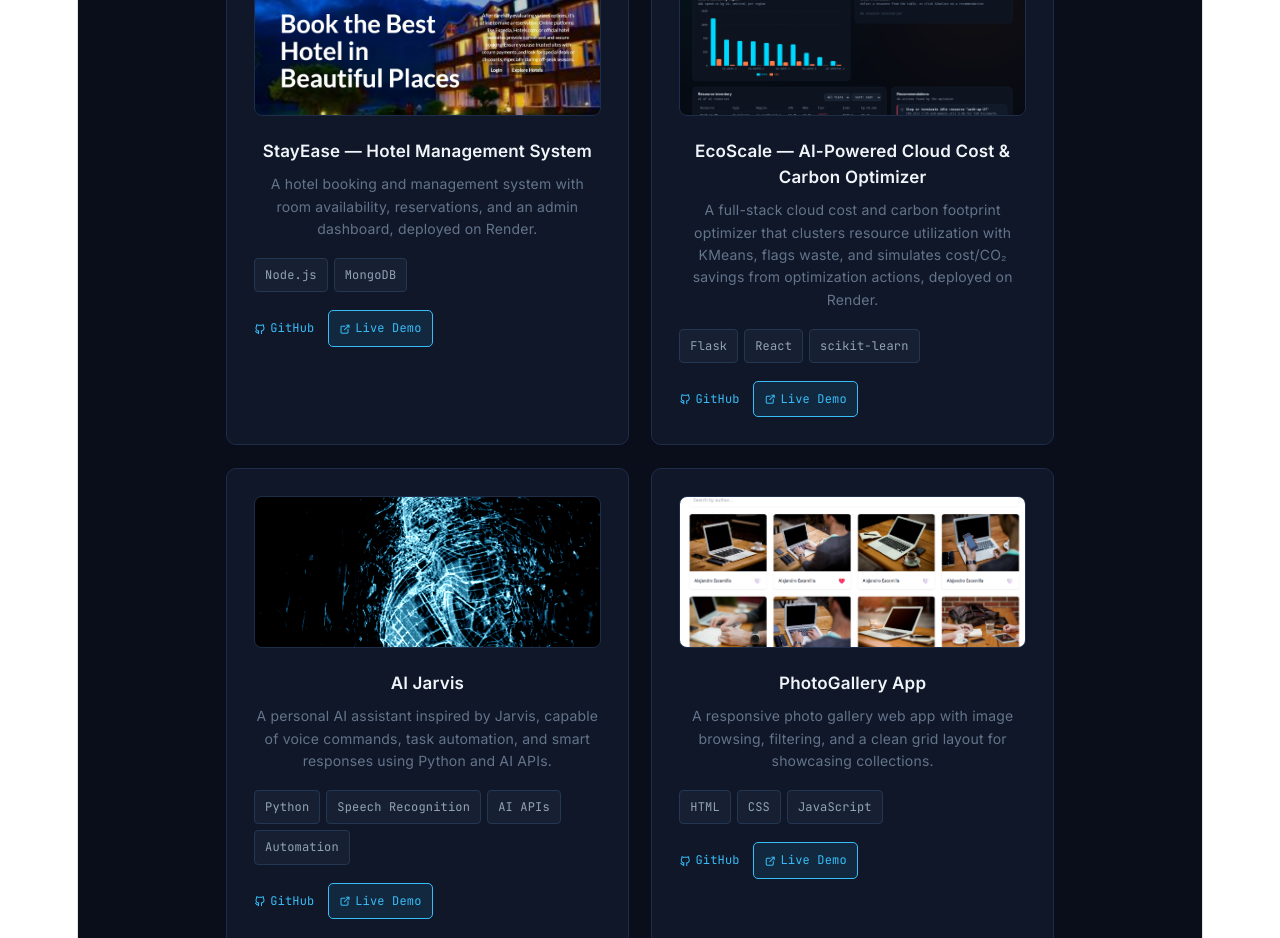
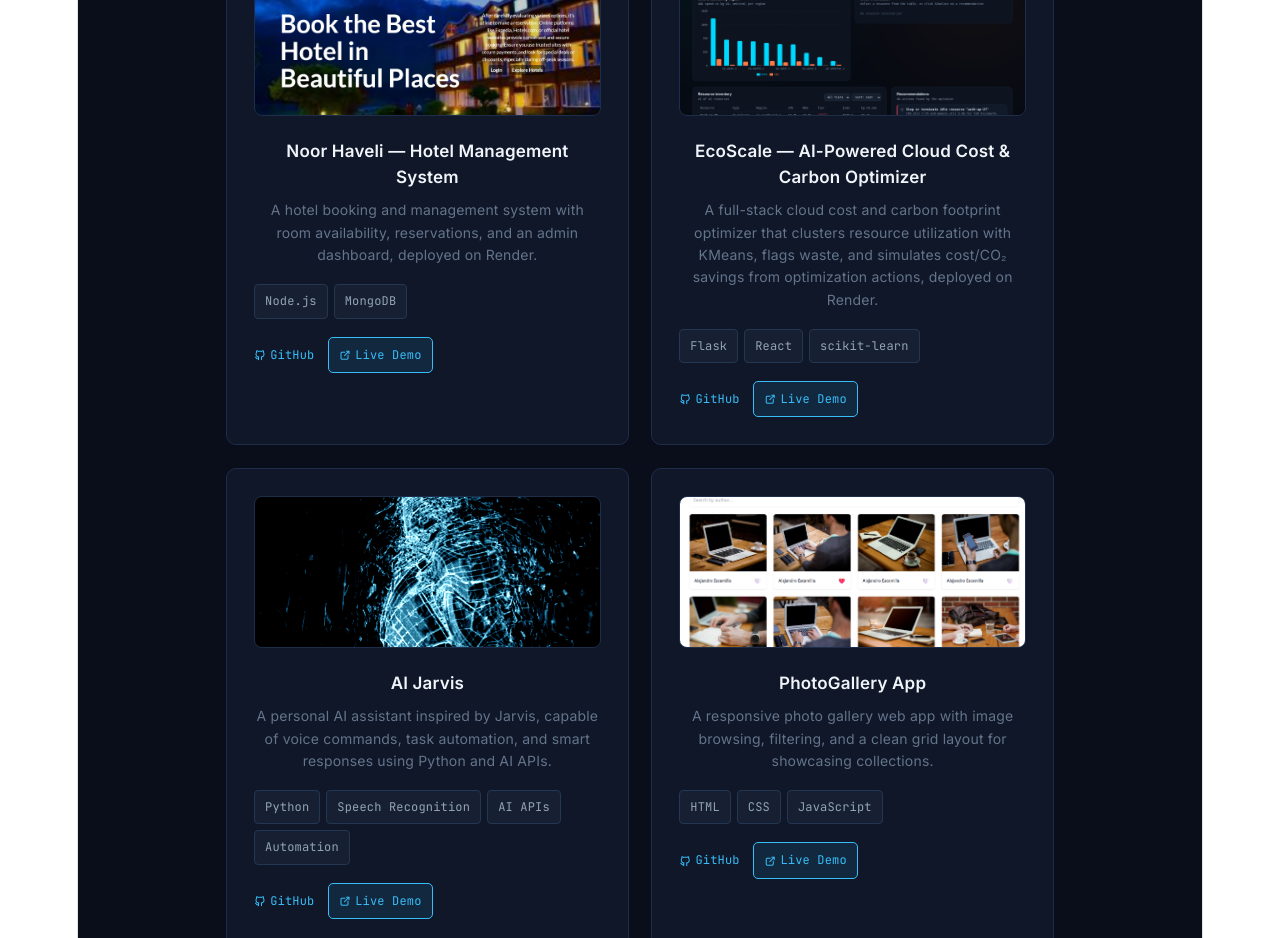
Before and after one commit to ParulGautam2706/my-portfolio, a React (Vite) app: page / in a window 1280 px wide. Shown: the part 3500-4438 px from the top of the page. Built offline with nearby package versions, Linux system fonts and the light colour scheme.

Commit message:
Update Portfolio.jsx

```diff
--- a/src/Portfolio.jsx
+++ b/src/Portfolio.jsx
@@ -60,13 +60,13 @@ const projects = [
     demo: "https://snazzymart-1.onrender.com",
   },
   {
-    title: "StayEase — Hotel Management System",
+    title: "Noor Haveli — Hotel Management System",
     description:
       "A hotel booking and management system with room availability, reservations, and an admin dashboard, deployed on Render.",
     stack: ["Node.js", "MongoDB"],
     image: stayease,
     github: "https://github.com/ParulGautam2706/hotel",
-    demo: "https://stayease-j55n.onrender.com",
+    demo: "https://noor-haveli.onrender.com",
   },
   {
   title: "EcoScale — AI-Powered Cloud Cost & Carbon Optimizer",
```
